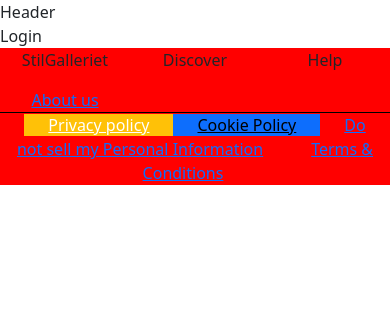
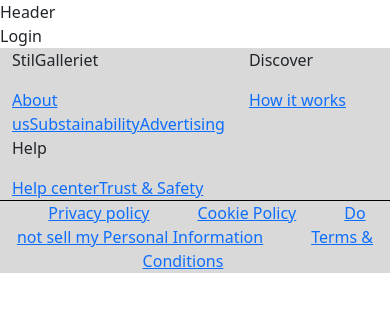
Before and after one commit to Ilhamfeysel/StilGalleriet, a React (Vite) app: page /login in a window 390 px wide. Shown: the top 312 px of the page. Built offline with nearby package versions, Linux system fonts and the light colour scheme.

Commit message:
Responsive

```diff
--- a/src/components/Footer.jsx
+++ b/src/components/Footer.jsx
@@ -6,36 +6,34 @@ import { Link } from "react-router-dom";
 
 const BootstrapFooter = () => {
   return (
-    <Container fluid style={{ background: "red" }}>
-      <Row
-        style={{
-          textAlign: "center",
-        }}
-      >
-        <Col>
+    <Container fluid style={{ background: "#d9d9d9" }}>
+      <Row class="d-flex flex-row justify-content-around">
+        <Col class="d-flex flex-column ">
           <p>StilGalleriet</p>
           <Link className="about" to="/about">
             About us
           </Link>
+          <a href="">Substainability</a>
+          <a href="">Advertising</a>
         </Col>
-        <Col>
+        <Col class="d-flex flex-column ">
           <p>Discover</p>
+          <a href="">How it works</a>
         </Col>
 
-        <Col>
+        <Col class="d-flex flex-column ">
           <p>Help</p>
+          <a href="">Help center</a>
+          <a href="">Trust & Safety</a>
         </Col>
       </Row>
 
       <Row>
-        {/*You can use style on Bootstrap components*/}
         <Col style={{ textAlign: "center", borderTop: "solid black 1px" }}>
-          {/*You can also use Bootstrap classes*/}
-          {/*Here it sets padding top-bottom(x-axis), Background color as Bootstrap warning and text as white*/}
-          <a class="px-4 bg-warning text-white" href="">
+          <a class="px-4" href="">
             Privacy policy
           </a>
-          <a class="px-4 bg-primary text-black" href="">
+          <a class="px-4 " href="">
             Cookie Policy
           </a>
           <a class="px-4" href="">
```
